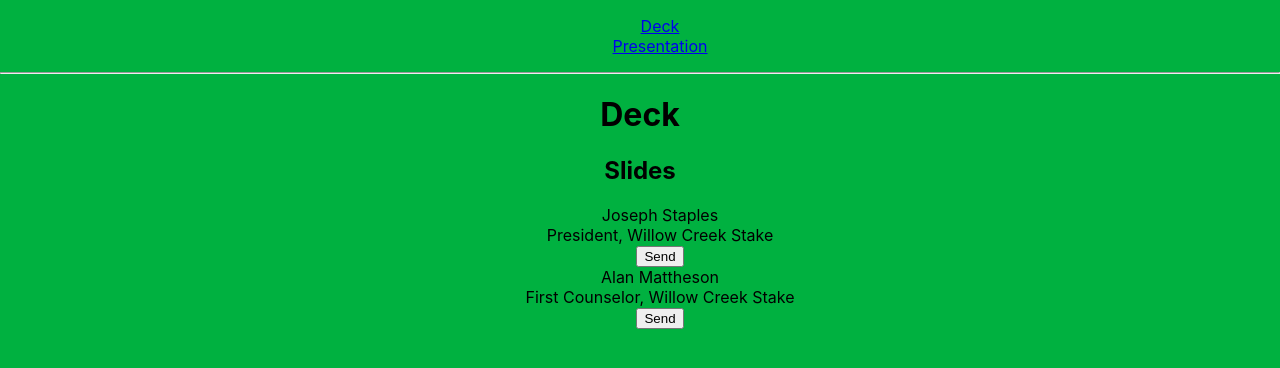
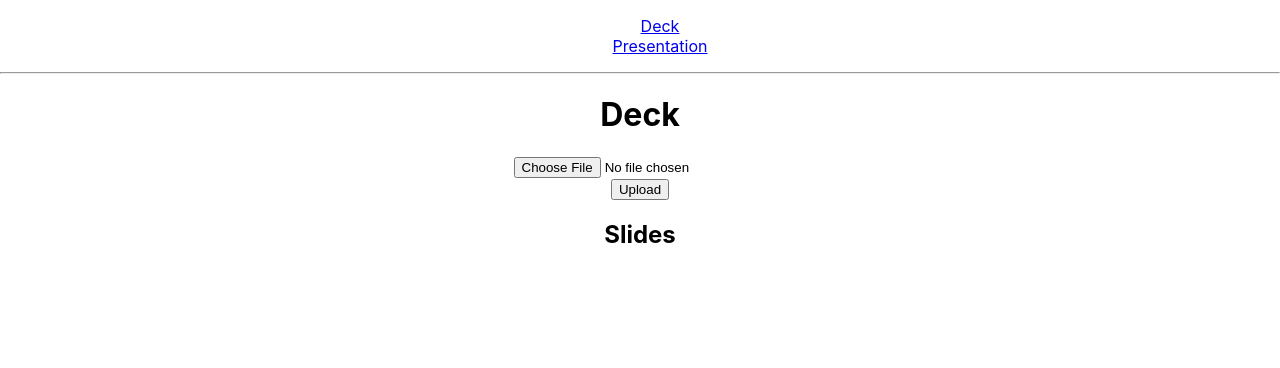
Before and after one commit to groundworksdesign/poster, a React (Create React App) app: page /deck in a window 1280 px wide. Shown: the top 368 px of the page. Built offline with nearby package versions, Linux system fonts and the light colour scheme.

Commit message:
Save Point: reorganizind slide content and css

```diff
--- a/public/index.html
+++ b/public/index.html
@@ -24,7 +24,7 @@
       work correctly both with client-side routing and a non-root public URL.
       Learn how to configure a non-root public URL by running `npm run build`.
     -->
-    <title>React App</title>
+    <title>Marquee Presentation App</title>
   </head>
   <body>
     <noscript>You need to enable JavaScript to run this app.</noscript>
--- a/src/App.css
+++ b/src/App.css
@@ -1,5 +1,12 @@
 .App {
   text-align: center;
+  height: 100%;
+  width: 100%;
+}
+
+.content {
+  height: 100%;
+  width: 100%;
 }
 
 .App-logo {
--- a/src/Broadcast/PresentationEvent.tsx
+++ b/src/Broadcast/PresentationEvent.tsx
@@ -1,4 +1,5 @@
 export const enum SlideType {
+  GENERAL = 'general',
   TITLE = 'title',
   SONG = 'song',
   IMAGE = 'image',
@@ -19,34 +20,61 @@ export const enum VerticalAlign {
 }
 
 export type SlideCSS = {
-  backgroundColor: string | undefined;
-  color: string | undefined;
-  height: string | undefined;
-  width: string | undefined;
-  horizontalAlign: HorizontalAlign | undefined;
-  verticalAlign: VerticalAlign | undefined;
+  backgroundColor?: string | undefined;
+  color?: string | undefined;
+  height?: string | undefined;
+  width?: string | undefined;
+  horizontalAlign?: HorizontalAlign | undefined;
+  verticalAlign?: VerticalAlign | undefined;
+  fontFamily?: string | undefined;
+  fontSize?: string | undefined;
+  fontWeight?: string | undefined;
 };
-export type SlideContent = { title: string; subTitle: string };
+
 export type Slide = {
-  slideType: SlideType;
+  type: SlideType;
+  title: string;
+  subTitle: string | undefined;
+  file: string | undefined;
   style: SlideCSS;
-  content: SlideContent;
 };
 
 export const SlideDisplay = ({ slide }: { slide: Slide }) => {
   return (
     <div>
-      <div>{slide.content.title} </div>
-      <div> {slide.content.subTitle} </div>
+      <div>{slide.title} </div>
+      <div> {slide.subTitle} </div>
     </div>
   );
 };
 
+export type PresentationEventProps = {
+  slide?: Slide | null;
+  message?: string | null;
+  useGreenScreen?: boolean | null;
+};
+
 export class PresentationEvent {
-  slide: Slide | null = null;
-  message: string | null = null;
-  constructor(slide: Slide | null, message: string | null = null) {
-    this.slide = slide;
-    this.message = message;
+  slide?: Slide | null = null;
+  message?: string | null = null;
+  useGreenScreen?: boolean | null = null;
+
+  constructor(props: PresentationEventProps) {
+    if (props.slide) this.slide = props.slide;
+    if (props.message) this.message = props.message;
+    if (props.useGreenScreen) this.useGreenScreen = props.useGreenScreen;
   }
 }
+
+interface StyleDictionary {
+  [key: string]: SlideCSS;
+}
+
+export type PresentationData = {
+  title: string;
+  date: string;
+  location: string;
+  notes: string;
+  slideStyles: StyleDictionary;
+  deck: Slide[];
+};
--- a/src/Deck.tsx
+++ b/src/Deck.tsx
@@ -1,17 +1,22 @@
-import { useEffect, useState } from 'react';
+import React, { ChangeEvent, useEffect, useState } from 'react';
 import { connect } from './Broadcast/Broadcast';
 import {
   PresentationEvent,
+  PresentationEventProps,
   SlideDisplay,
+  SlideCSS,
   Slide,
-  SlideContent,
+  VerticalAlign,
+  PresentationData,
   SlideType,
-  SlideCSS,
-  VerticalAlign,
 } from './Broadcast/PresentationEvent';
+
 export default function Deck() {
   const [socket, setSocket] = useState<BroadcastChannel | null>(null);
-  const [message, setMessage] = useState<string | null>(null);
+  const [message, setMessage] = useState<string | null>();
+  const [file, setFile] = useState<File>();
+  const [presentation, setPresentation] = useState<PresentationData>();
+  const [deck, setDeck] = useState<Slide[]>([]);
 
   useEffect(() => {
     setSocket(connect());
@@ -20,7 +25,13 @@ export default function Deck() {
 
   useEffect(() => {
     if (socket) {
-      socket.postMessage(new PresentationEvent(null, message));
+      socket.postMessage(
+        new PresentationEvent({
+          slide: null,
+          message: message,
+          useGreenScreen: false,
+        }),
+      );
     }
   }, [message]);
 
@@ -30,44 +41,89 @@ export default function Deck() {
     color: 'white',
   } as SlideCSS;
 
-  const deck: Slide[] = [
-    {
-      slideType: SlideType.TITLE,
-      style: slideStyle,
-      content: {
-        title: 'Joseph Staples',
-        subTitle: 'President, Willow Creek Stake',
-      } as SlideContent,
-    },
-    {
-      slideType: SlideType.TITLE,
-      style: slideStyle,
-      content: {
-        title: 'Alan Mattheson',
-        subTitle: 'First Counselor, Willow Creek Stake',
-      } as SlideContent,
-    },
-  ];
+  // const file = fs.readFileSync(
+  //   '/Users/hpractv/temp/stake_conference/Willow Creek 2024 Stake Conference.mqe',
+  //   'utf-8',
+  // );
+
+  // const deck: Slide[] = [
+  //   {
+  //     slideType: SlideType.TITLE,
+  //     style: slideStyle,
+  //     content: {
+  //       title: 'Joseph Staples',
+  //       subTitle: 'President, Willow Creek Stake',
+  //     } as SlideContent,
+  //   },
+  //   {
+  //     slideType: SlideType.TITLE,
+  //     style: slideStyle,
+  //     content: {
+  //       title: 'Alan Mattheson',
+  //       subTitle: 'First Counselor, Willow Creek Stake',
+  //     } as SlideContent,
+  //   },
+  // ];
+
+  const handleFileChange = (e: ChangeEvent<HTMLInputElement>) => {
+    if (e.target.files) {
+      setFile(e.target.files[0]);
+    }
+  };
+
+  const handleUploadClick = () => {
+    if (!file) {
+      return;
+    }
+    const reader = new FileReader();
+    reader.onload = e => {
+      const text = e.target?.result as string;
+      setPresentation(JSON.parse(text) as PresentationData);
+      if ((presentation?.deck.length ?? 0) > 0) {
+        console.log(presentation?.deck);
+        setDeck(presentation?.deck || []);
+      }
+    };
+    reader.readAsText(file);
+  };
 
   return (
     <>
       <h1>Deck</h1>
       <div>
+        <input type="file" onChange={handleFileChange} />
+        <div>{file && `${file.name} - ${file.type}`}</div>
+        <button onClick={handleUploadClick}>Upload</button>
+      </div>
+      <div>
         <h2>Slides</h2>
         <div id="slides">
           <ul>
-            {deck.map((slide, index) => (
+            {deck.map((slide, index) => {
+              const style = {
+                ...presentation?.slideStyles[SlideType.GENERAL.toString()],
+                ...presentation?.slideStyles[slide.type.toString()],
+              };
+              const props = {
+                slide: { ...deck[index], style: style },
+                useGreenScreen: true,
+              } as PresentationEventProps;
+
+              console.log('Props: ', props);
+
+              return (
                 <li key={index}>
                   <SlideDisplay slide={slide} />
                   <button
                     onClick={() =>
-                    socket?.postMessage(new PresentationEvent(deck[index]))
+                      socket?.postMessage(new PresentationEvent(props))
                     }
                   >
                     Send
                   </button>
                 </li>
-            ))}
+              );
+            })}
           </ul>
         </div>
       </div>
--- a/src/Presentation.tsx
+++ b/src/Presentation.tsx
@@ -3,15 +3,18 @@ import { connect } from './Broadcast/Broadcast';
 import {
   PresentationEvent,
   Slide,
-  SlideContent,
   VerticalAlign,
 } from './Broadcast/PresentationEvent';
 import './presentation.css';
 
 export default function Presentation() {
   const [loading, setLoading] = useState<boolean>(true);
-  const [slide, setSlide] = useState<Slide | null>(null);
-  const [message, setMessage] = useState<string | null>(null);
+  const [slide, setSlide] = useState<Slide | null | undefined>(null);
+  const [message, setMessage] = useState<string | null | undefined>(null);
+  const [useGreenScreen, setUseGreenScreen] = useState<
+    boolean | null | undefined
+  >(true);
+  const root = document.getElementsByTagName('body');
 
   useEffect(() => {
     const socket = connect();
@@ -19,17 +22,31 @@ export default function Presentation() {
       const present = event.data as PresentationEvent;
       setSlide(present.slide);
       setMessage(present.message);
-      console.log('Slide: ', present.slide);
+      setUseGreenScreen(present.useGreenScreen);
     };
+
     setLoading(false);
   });
+
+  useEffect(() => {
+    if (useGreenScreen) root[0].style.backgroundColor = '#00b140';
+    else root[0].style.backgroundColor = 'inherit';
+  }, [useGreenScreen]);
 
   const display = loading ? (
     <h1>Loading...</h1>
   ) : (
-    <>
+    <div style={{ height: '100%', width: '100%' }}>
       <div id="message">{message}</div>
-      <div id="slide">
+      <div
+        id="slide"
+        style={{
+          height: '100%',
+          width: '100%',
+          // backgroundColor: '#00b140',
+          border: '1px solid orange;',
+        }}
+      >
         <div
           id="content"
           style={{
@@ -39,14 +56,15 @@ export default function Presentation() {
             bottom: '0px',
             width: slide?.style.width ?? '100%',
             height: slide?.style.height ?? '150px',
-            verticalAlign: slide?.style.verticalAlign ?? VerticalAlign.MIDDLE,
+            verticalAlign:
+              slide?.style.verticalAlign ?? VerticalAlign.MIDDLE.toString(),
           }}
         >
-          <div className="title">{slide?.content.title}</div>
-          <div className="subtitle">{slide?.content.subTitle}</div>
+          <div className="title">{slide?.title}</div>
+          <div className="subtitle">{slide?.subTitle}</div>
         </div>
       </div>
-    </>
+    </div>
   );
   return display;
 }
--- a/src/index.css
+++ b/src/index.css
@@ -5,6 +5,8 @@ body {
     sans-serif;
   -webkit-font-smoothing: antialiased;
   -moz-osx-font-smoothing: grayscale;
+  height: 100%;
+  width: 100%;
 }
 
 code {
--- a/src/presentation.css
+++ b/src/presentation.css
@@ -1,6 +1,6 @@
-body {
+/* div#slide {
   background-color: #00b140;
-}
+} */
 .title {
   font-size: 2em;
   font-weight: bold;
```
Lines whose indentation alone changed are shown as unchanged.
